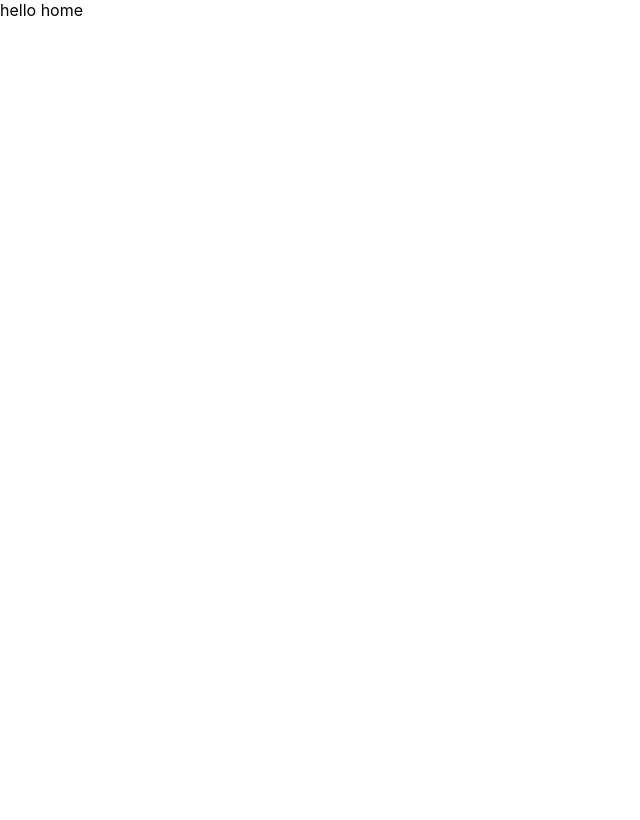
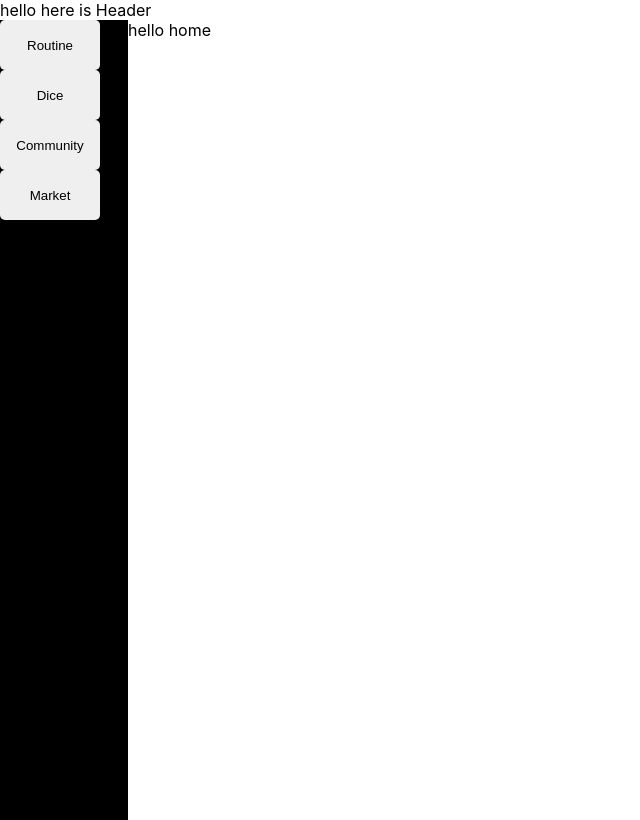
Before and after one commit to KMS9612/workout-react, a React (Create React App) app: page / in a window 1280 px wide. Shown: the whole page, without its empty margins (0-640 px from the left). Built offline with nearby package versions, Linux system fonts and the light colour scheme.

Commit message:
Layout / nav inProcess

```diff
--- a/src/App.jsx
+++ b/src/App.jsx
@@ -1,5 +1,4 @@
 import "./App.css";
-import Home from "./pages/home";
 
 function App() {
   return <div>hello home</div>;
--- /dev/null
+++ b/src/component/common/layout/header.jsx
@@ -0,0 +1,3 @@
+export default function Header() {
+  return <div>hello here is Header</div>;
+}
--- /dev/null
+++ b/src/component/common/layout/layout.jsx
@@ -0,0 +1,15 @@
+import Header from "./header";
+import Navigation from "./nav";
+import "../../../style/layout.css";
+
+export default function Layout(props) {
+  return (
+    <div className="layout-wrapper">
+      <Header />
+      <body className="body-wrapper">
+        <Navigation />
+        {props.children}
+      </body>
+    </div>
+  );
+}
--- /dev/null
+++ b/src/component/common/layout/nav.jsx
@@ -0,0 +1,22 @@
+import "../../../style/nav.css";
+import NavButton from "../../util/buttons/navbtn";
+export default function Navigation() {
+  return (
+    <div className="nav-wrapper">
+      <ul className="navWrap">
+        <li className="nav" data-route="/routine">
+          <NavButton buttonName="Routine" />
+        </li>
+        <li className="nav">
+          <NavButton buttonName="Dice" />
+        </li>
+        <li className="nav">
+          <NavButton buttonName="Community" />
+        </li>
+        <li className="nav">
+          <NavButton buttonName="Market" />
+        </li>
+      </ul>
+    </div>
+  );
+}
--- /dev/null
+++ b/src/component/util/buttons/navbtn.css
@@ -0,0 +1,9 @@
+.nav-button {
+  width: 100px;
+  height: 50px;
+  border: none;
+  border-radius: 5px;
+  display: flex;
+  justify-content: center;
+  align-items: center;
+}
--- /dev/null
+++ b/src/component/util/buttons/navbtn.jsx
@@ -0,0 +1,5 @@
+import "./navbtn.css";
+
+export default function NavButton(props) {
+  return <button className="nav-button">{props.buttonName}</button>;
+}
--- a/src/index.js
+++ b/src/index.js
@@ -7,10 +7,12 @@ import "./global.css";
 import { BrowserRouter, Route, Routes } from "react-router-dom";
 import RoutinePage from "./pages/routine";
 import DicePage from "./pages/dice";
+import Layout from "./component/common/layout/layout";
 
 const root = ReactDOM.createRoot(document.getElementById("root"));
 root.render(
   <React.StrictMode>
+    <Layout>
       <BrowserRouter>
         <Routes>
           <Route path="/" element={<App />} />
@@ -18,6 +20,7 @@ root.render(
           <Route path="/dice" element={<DicePage />} />
         </Routes>
       </BrowserRouter>
+    </Layout>
   </React.StrictMode>
 );
 
--- a/src/pages/home.jsx
+++ /dev/null
@@ -1,17 +0,0 @@
-import { Link } from "react-router-dom";
-
-export default function Home() {
-  const onClickRoute = () => {};
-  return (
-    <div>
-      <header className="home_header">
-        <navigator className="nav_wrapper">
-          <nav className="comunity">comunity</nav>
-          <nav className="dice">dice</nav>
-          <nav className="routine">routine</nav>
-        </navigator>
-      </header>
-      <section></section>
-    </div>
-  );
-}
--- /dev/null
+++ b/src/style/header.css
@@ -0,0 +1,3 @@
+.header-wrapper {
+  width: 100%;
+}
--- /dev/null
+++ b/src/style/layout.css
@@ -0,0 +1,9 @@
+.body-wrapper {
+  width: 100vw;
+  height: 100vh;
+  display: flex;
+  flex-direction: row;
+}
+
+.layout-wrapper {
+}
--- /dev/null
+++ b/src/style/nav.css
@@ -0,0 +1,4 @@
+.nav-wrapper {
+  width: 10vw;
+  background-color: #000;
+}
```
Lines whose indentation alone changed are shown as unchanged.
